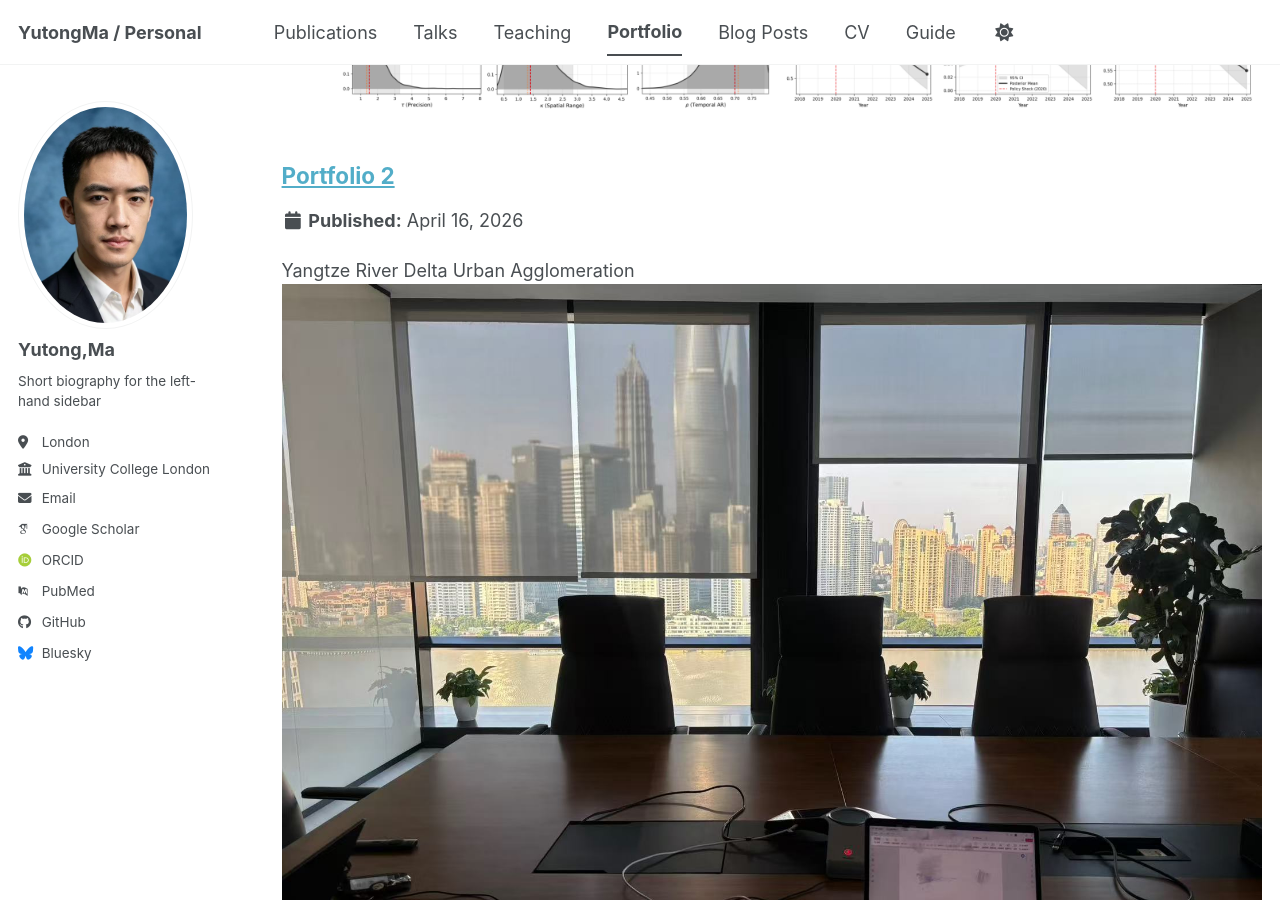
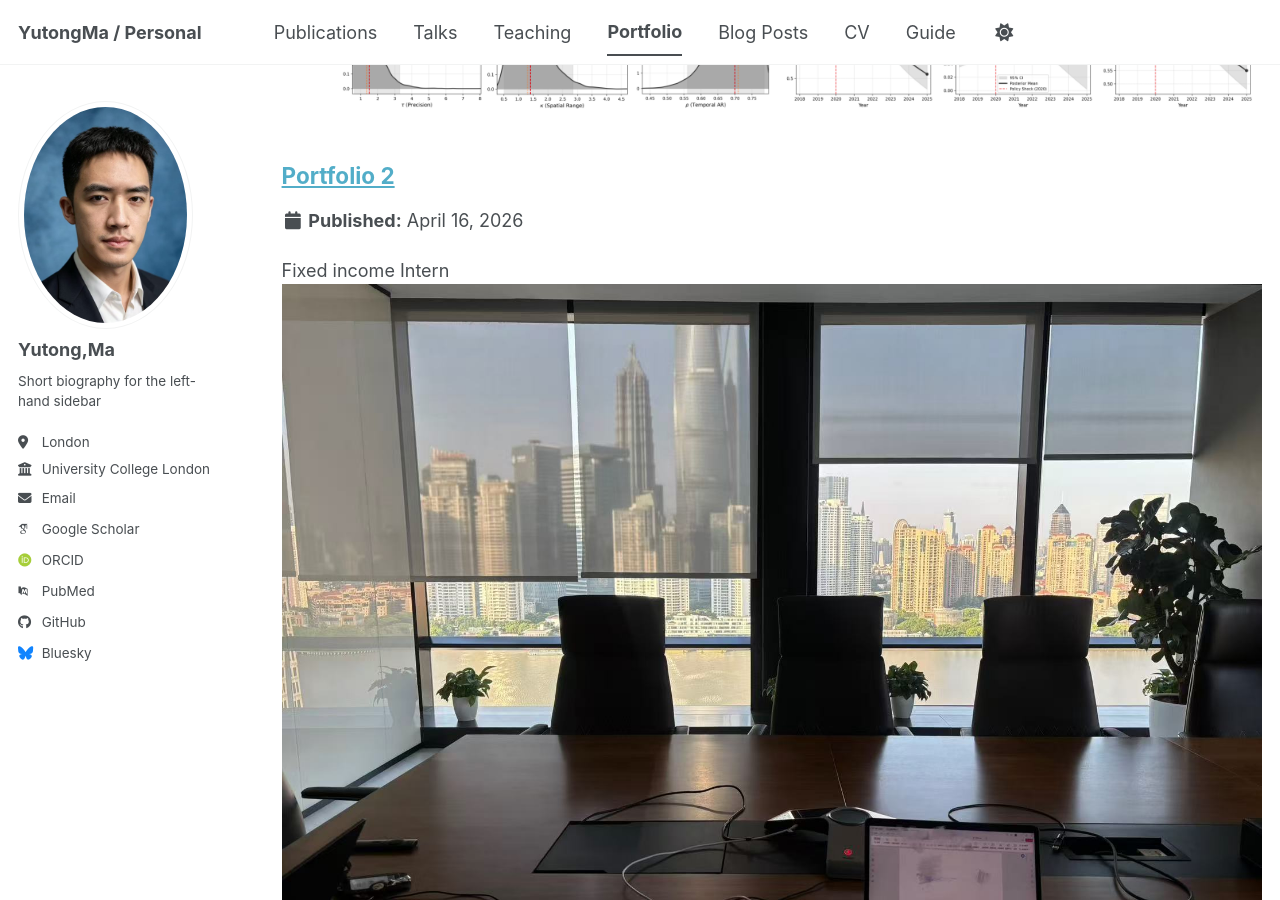
Before and after one commit to mayut0ng/mayut0ng.github.io, a Jekyll site: the page built from _pages/portfolio.html, in a window 1280 px wide and 900 px high, scrolled down 679 px. Built offline with Jekyll 4.4.1, drawn with Linux system fonts in a browser that asks for light colours; some web fonts are replaced; a script bundle is joined from its source files by our own code; library files that are not in the unit come from our copies.

Commit message:
Update portfolio-2.html

```diff
--- a/_portfolio/portfolio-2.html
+++ b/_portfolio/portfolio-2.html
@@ -1,5 +1,5 @@
 ---
-excerpt: "Yangtze River Delta Urban Agglomeration <br/><img src='/images/shanghai.png'>"
+excerpt: "Fixed income Intern <br/><img src='/images/shanghai.png'>"
 collection: portfolio
 ---
 
```
